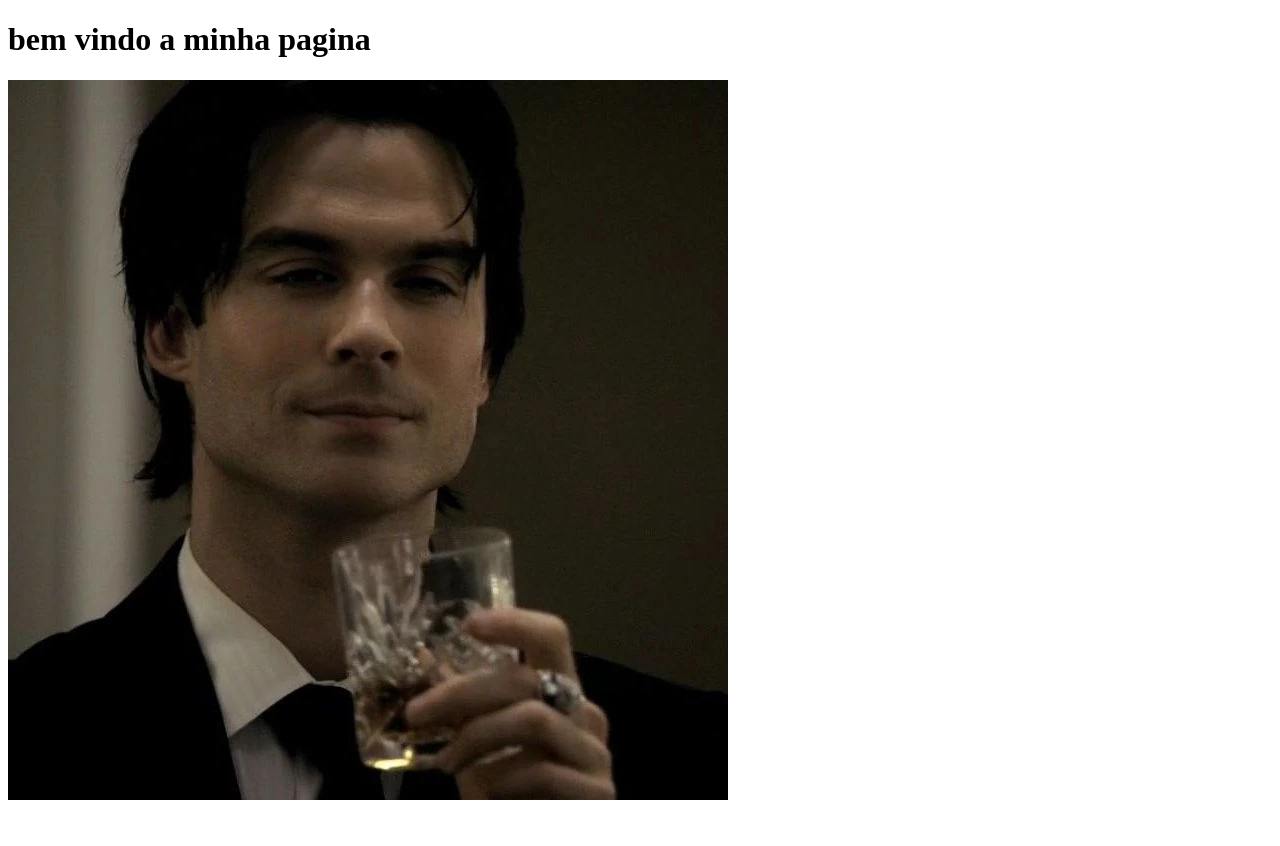
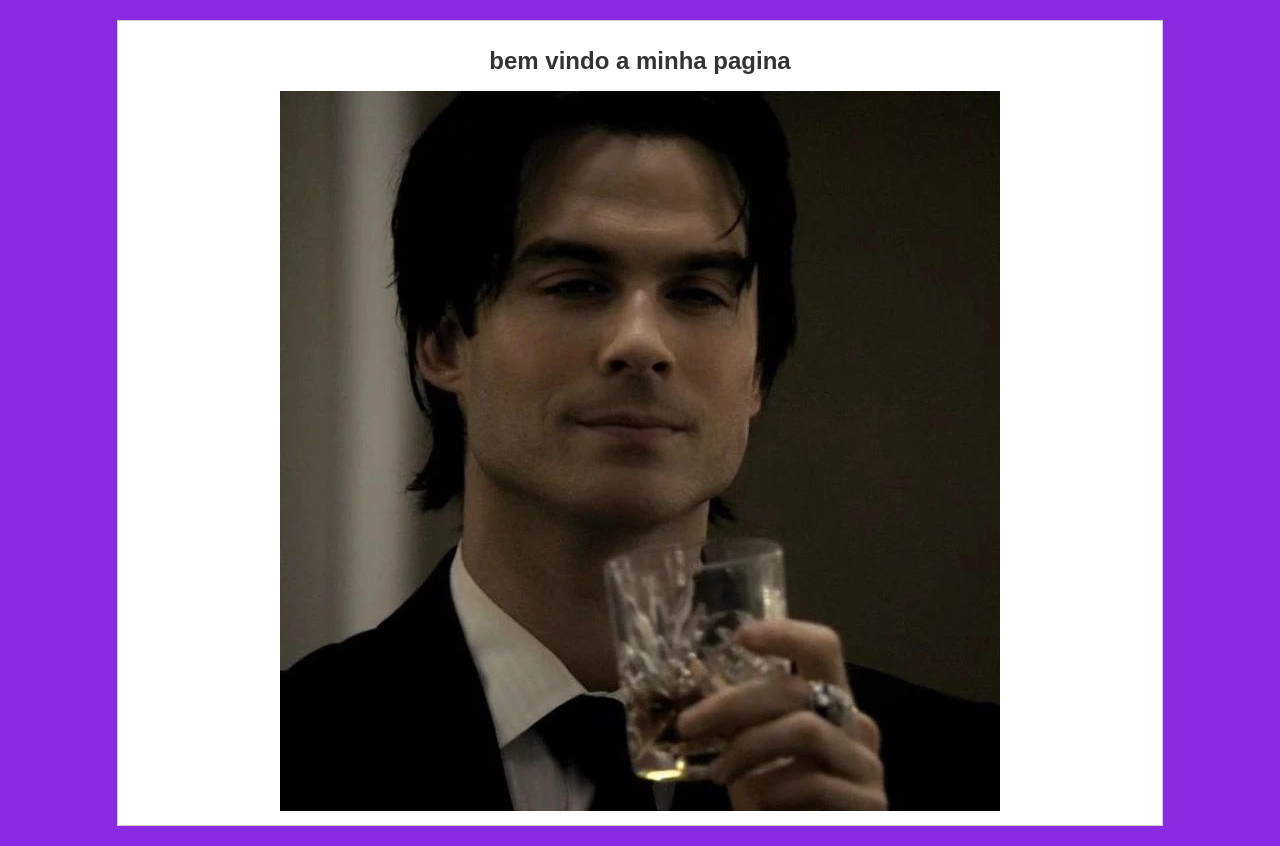
Before and after one commit to maylukk/recfimdoano, a plain HTML site: page index.html in a window 1280 px wide. Before the commit the page ends 812 px from the top, so only its background shows below. Drawn offline with Linux system fonts and the light colour scheme.

Commit message:
Add files via upload

```diff
--- a/index.html
+++ b/index.html
@@ -10,7 +10,7 @@
      <div class="container">
         <h1 class="titulo"> bem vindo a  minha pagina</h1>
      <div class-="imagem-container">
-        <img src="damon.webp"  alt="damon"
+        <img src="img/damon.webp"  alt="damon">
      </div>
 </body>
 </html>
--- a/style.css
+++ b/style.css
@@ -0,0 +1,26 @@
+body{
+    font-family:arial, sens-serif;
+     background-color:blueviolet;
+     margin:0;
+     padding: 0;
+
+}
+.container{
+    width:80%;
+    margin:20px auto;
+    text-align: center;
+    background:#fff;
+    padding:10px;
+    border: 1px solid #ccc;
+
+}
+.titulo{
+    font-size: 24px;
+    color:#333
+}
+.imagem-container img{
+    max-width: 100%;
+    height: auto;
+    border: 1px solid #ccc;
+
+}
```
Also changed, not shown: img/damon.webp (added).
